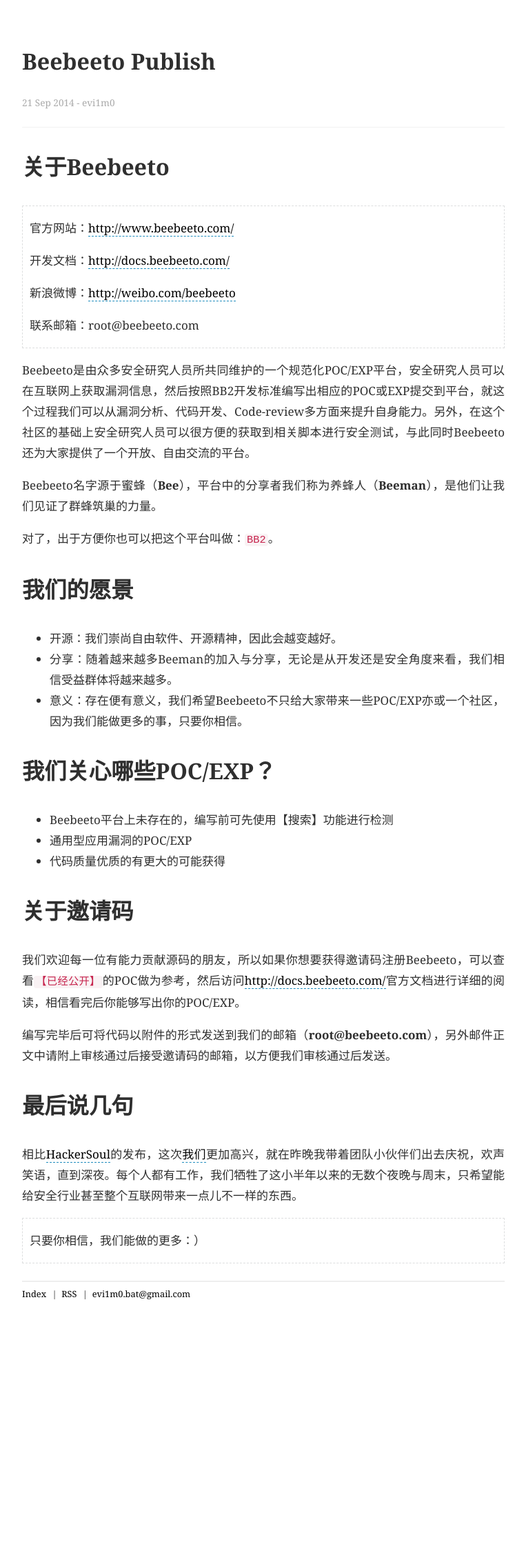
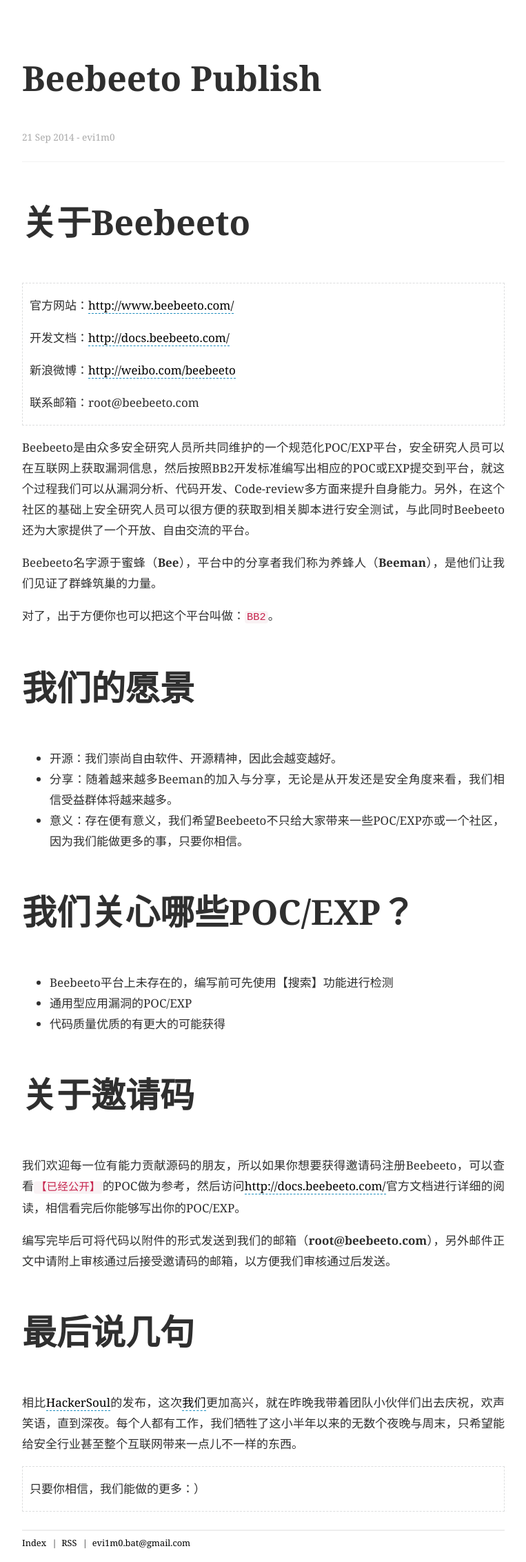
Before and after one commit to HoLoveSalt/linux-im, a Jekyll site: the page built from _posts/2014-09-21-beebeeto_com.md, in a window 1280 px wide. Shown: the whole page at 69% size, without its empty margins (258-1021 px from the left). Built offline with Jekyll 4.4.1, drawn with Linux system fonts in a browser that asks for light colours; before the commit the page ends 1904 px from its top, so only the background shows below that.

Commit message:
edit font

```diff
--- a/css/linux-im.css
+++ b/css/linux-im.css
@@ -16,7 +16,7 @@
 .title a{
     color: #000000;
     text-decoration: none;
-    font-size: 42px;
+    font-size: 50px;
 }
 
 .title small {
@@ -81,7 +81,7 @@
 }
 
 #post h1,h2,h3 {
-    font-size: 190%;
+    font-size: 50px;
     word-break: break-all;
     line-height: 1.5;
 }
```
